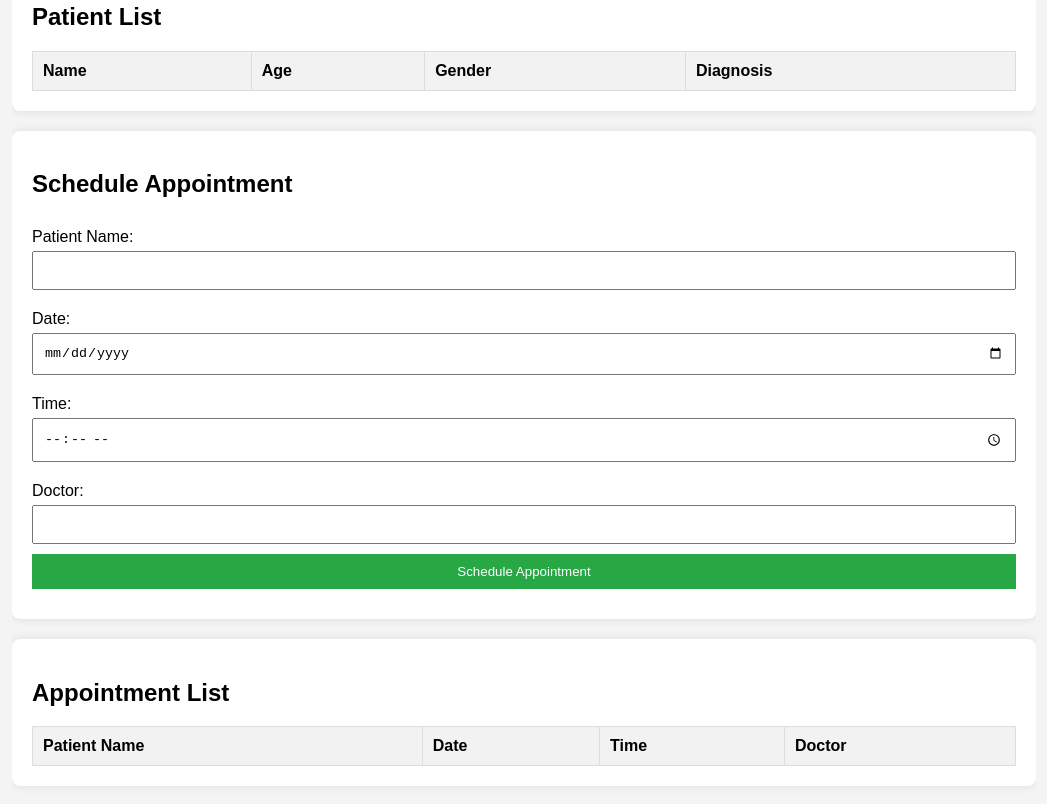
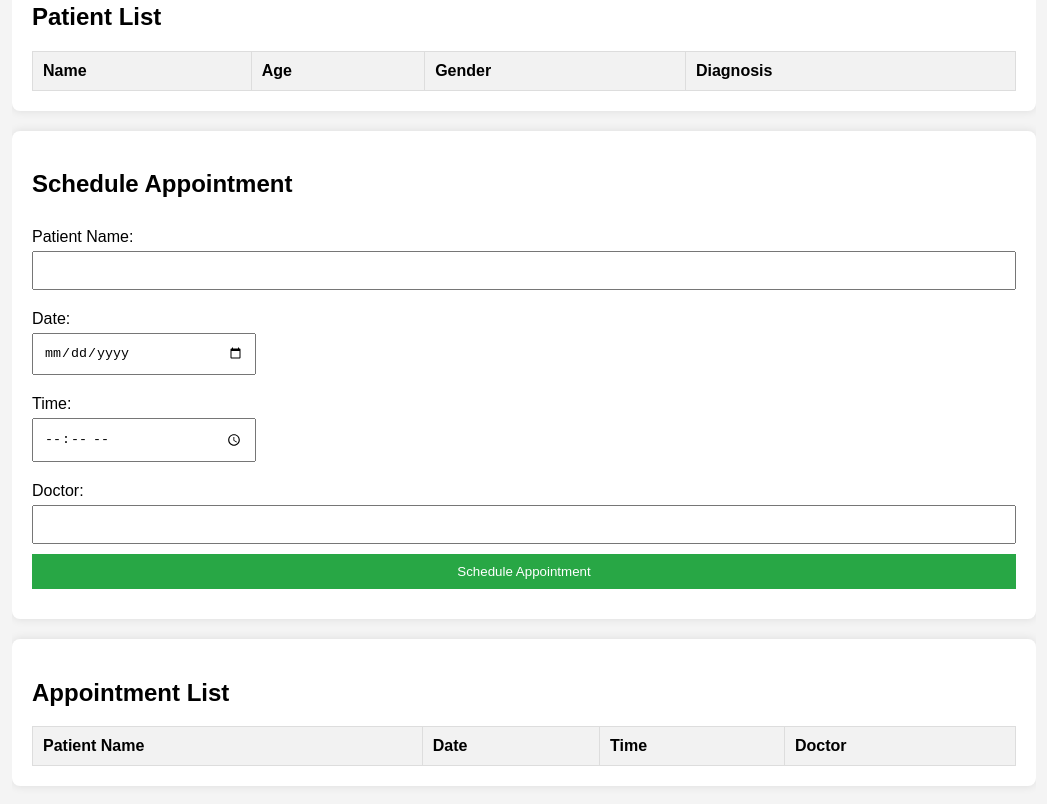
Before and after one commit to asarawagi1/clinic-management-system, a plain HTML site: page index.html in a window 1280 px wide. Shown: the part 618-1422 px from the top of the page, without its empty margins (116-1163 px from the left). Drawn offline with Linux system fonts and the light colour scheme.

Commit message:
Update styles.css

```diff
--- a/styles.css
+++ b/styles.css
@@ -1,3 +1,4 @@
+/* Existing styles */
 body {
     font-family: Arial, sans-serif;
     background-color: #f4f4f4;
@@ -66,3 +67,8 @@ th, td {
 thead {
     background-color: #f2f2f2;
 }
+
+/* New styles for appointment section */
+input[type="date"], input[type="time"] {
+    max-width: 200px;
+}
```
